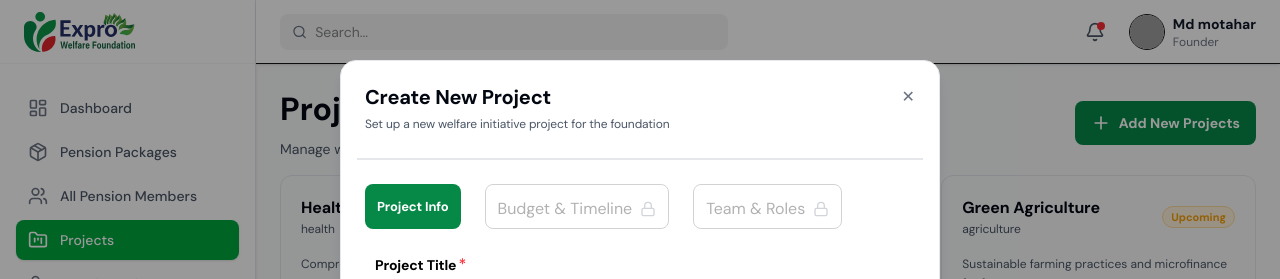
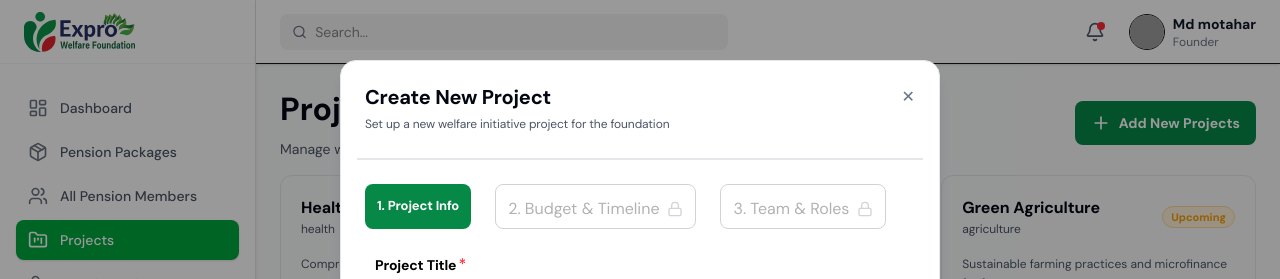
Before and after one commit to niduslab/Expro-Frontend, a Next.js app: page /admin/projects in a window 1280 px wide. Both pictures are taken after a click on the button "Add New Projects". Shown: the top 279 px of the page. Built offline with nearby package versions, Linux system fonts and the light colour scheme; grey boxes are pictures that could not be loaded; a web font is replaced by a local one.

Commit message:
updated code

```diff
--- a/app/(auth)/admin/projects/new-project-modal.tsx
+++ b/app/(auth)/admin/projects/new-project-modal.tsx
@@ -118,13 +118,13 @@ export default function NewProjectModal({
           <div className="h-[45px] gap-[12px] md:gap-[24px] flex overflow-x-auto md:overflow-visible">
             <button
               onClick={() => setActiveTab("info")}
-              className={`p-3 rounded-[8px] whitespace-nowrap ${
+              className={`p-3 rounded-[8px] whitespace-nowrap  flex flex-items gap-2 ${
                 activeTab === "info"
                   ? "bg-[#068847] font-semibold text-[13px] leading-[150%] tracking-[-0.01em] text-[#FFFFFF]"
                   : "text-[#4A5565] border border-[#E5E7EB] font-normal text-[14px] leading-[150%] tracking-[-0.01em]"
               }`}
             >
-              Project Info
+              1. Project Info
             </button>
 
             <button
@@ -138,7 +138,7 @@ export default function NewProjectModal({
                     : "text-[#4A5565] border border-[#E5E7EB] font-normal text-[14px] leading-[150%] tracking-[-0.01em]"
               }`}
             >
-              Budget & Timeline{" "}
+              2. Budget & Timeline{" "}
               {!completedTabs.info && (
                 <>
                   <Lock className="text-gray-500 h-4 w-4 mt-1" />
@@ -157,7 +157,7 @@ export default function NewProjectModal({
                     : "text-[#4A5565] border border-[#E5E7EB] font-normal text-[14px] leading-[150%] tracking-[-0.01em]"
               }`}
             >
-              Team & Roles{" "}
+              3. Team & Roles{" "}
               {!completedTabs.budget && (
                 <>
                   <Lock className="text-gray-500 h-4 w-4 mt-1" />
--- a/app/(auth)/admin/projects/project-budget-timeline.tsx
+++ b/app/(auth)/admin/projects/project-budget-timeline.tsx
@@ -83,7 +83,7 @@ export default function ProjectBudgetTimeline({
                 *
               </span>
             </div>
-            <div className=" h-24">
+            <div>
               {" "}
               <input
                 value={formData.totalBudget}
@@ -114,7 +114,7 @@ export default function ProjectBudgetTimeline({
                 *
               </span>
             </div>
-            <div className=" h-24">
+            <div>
               <input
                 value={formData.initialFund}
                 onChange={(e) => {
@@ -179,7 +179,7 @@ export default function ProjectBudgetTimeline({
           </div>
         </div>
       </div>
-      <div className="flex relative justify-between w-full pt-[122px] gap-[16px] ">
+      <div className="flex relative justify-between w-full pt-43 gap-[16px] ">
         <button
           onClick={handleBack}
           className="h-[48px] w-[83px] rounded-xl border border-[#E5E7EB] px-[16px] flex items-center justify-center text-[#6A7282] font-normal text-[16px]"
--- a/app/(auth)/admin/projects/project-teams-roles.tsx
+++ b/app/(auth)/admin/projects/project-teams-roles.tsx
@@ -74,8 +74,9 @@ export default function ProjectTeamsRoles({
                 *
               </span>
             </div>
-            <div className="h-24">
+            <div>
               <input
+                type="text"
                 value={formData.projectLead}
                 onChange={(e) => {
                   setFormData({ ...formData, projectLead: e.target.value });
@@ -131,7 +132,7 @@ export default function ProjectTeamsRoles({
                 *
               </span>
             </div>
-            <div className="h-24">
+            <div>
               <input
                 type="number"
                 value={formData.teamSize}
@@ -164,7 +165,7 @@ export default function ProjectTeamsRoles({
                 *
               </span>
             </div>
-            <div className="h-24">
+            <div>
               <input
                 type="number"
                 value={formData.contribution}
@@ -188,7 +189,7 @@ export default function ProjectTeamsRoles({
         </div>
       </div>
 
-      <div className="flex relative justify-between w-full pt-[48px] gap-[16px]">
+      <div className="flex relative justify-between w-full pt-36 gap-[16px]">
         <button
           onClick={handleBack}
           className="h-[48px] w-[83px] rounded-xl border border-[#E5E7EB] px-[16px] flex items-center justify-center text-[#6A7282] font-normal text-[16px]"
--- a/app/globals.css
+++ b/app/globals.css
@@ -78,6 +78,7 @@ html {
   }
 }
 input[type="date"]::-webkit-calendar-picker-indicator {
+  display: none;
   opacity: 0;
   position: absolute;
   right: 0;
--- a/components/zodschema/projectSchema.ts
+++ b/components/zodschema/projectSchema.ts
@@ -24,7 +24,10 @@ export const projectBudgetSchema = z.object({
 });
 // Step 3: Teams & Roles
 export const projectTeamSchema = z.object({
-  projectLead: z.string().min(1, "Project lead required"),
+  projectLead: z
+    .string()
+    .min(1, "Project lead required")
+    .regex(/^[A-Za-z\s]+$/, "Project lead must contain only letters"),
   role: z.string().min(1, "Role required"),
   teamSize: z.number().min(1, "Team size must be at least 1"),
   contribution: z.number().min(1, "Contribution must be at least 1"),
```
